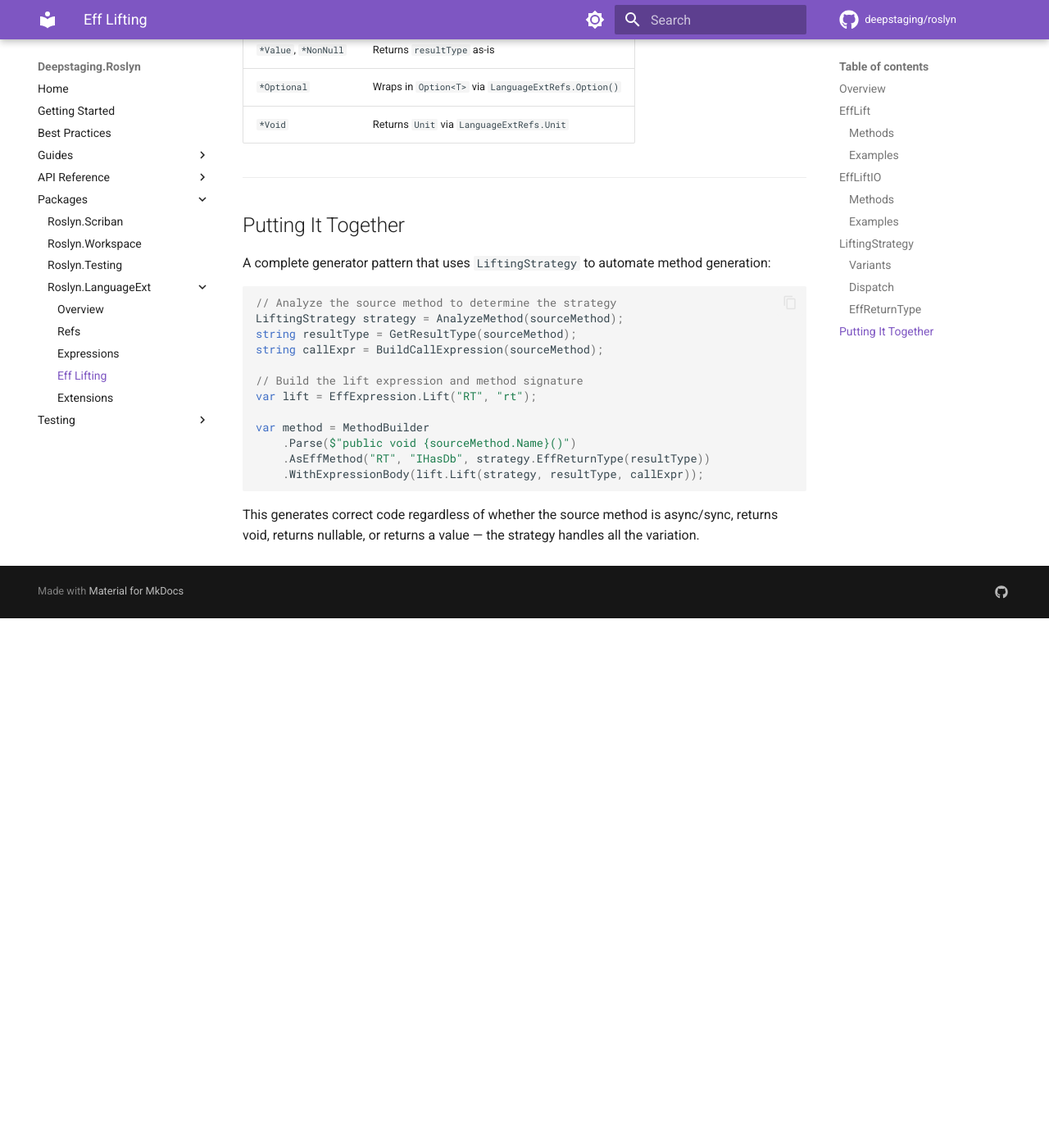
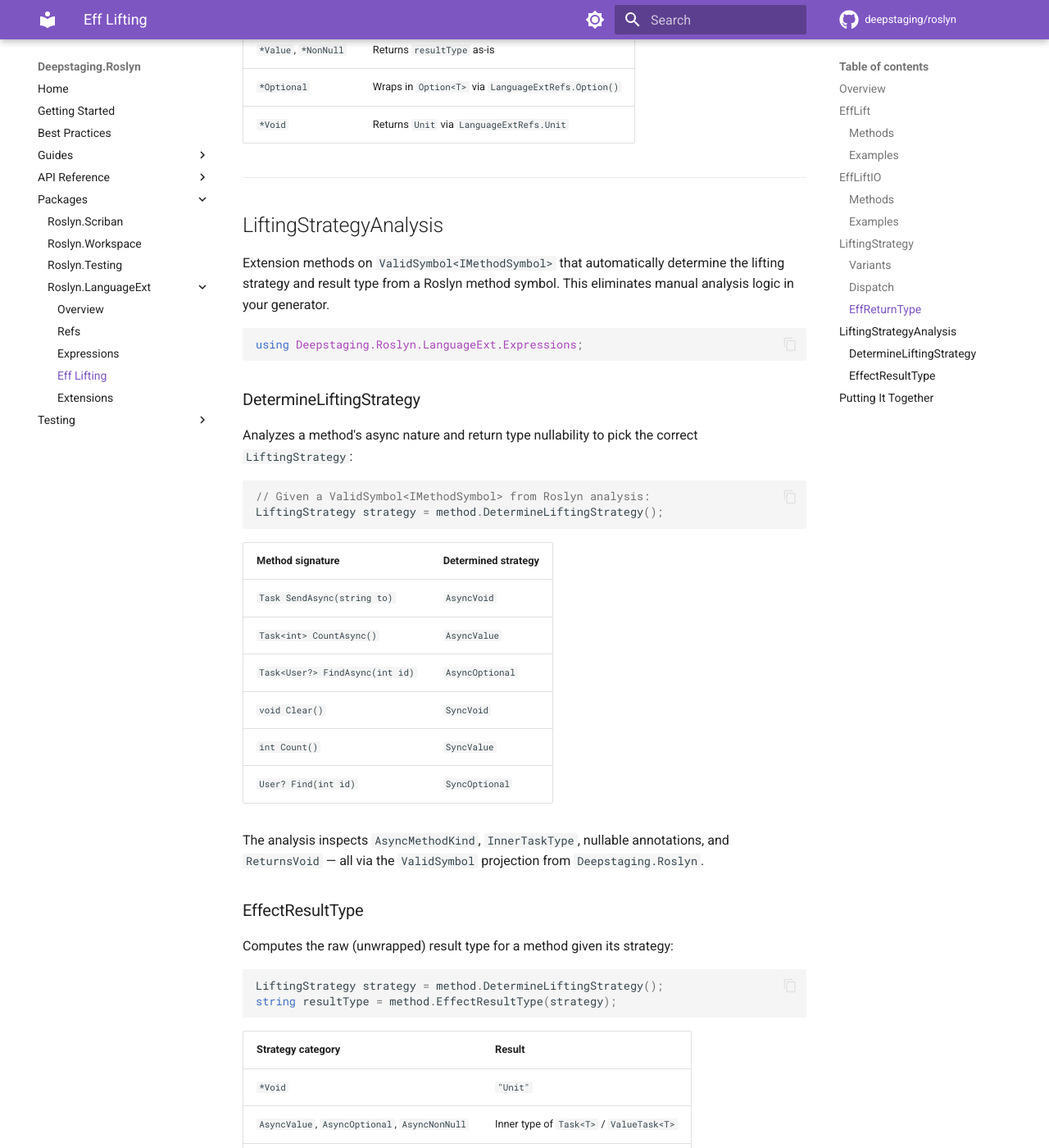
Before and after one commit to deepstaging/roslyn, an MkDocs documentation site: the page built from docs/packages/languageext/eff-lifting.md, in a window 1280 px wide and 1400 px high, scrolled down 4632 px. Shown: the whole window at 82% size. Built offline with MkDocs 1.6.1 and Material for MkDocs 9.7.7, drawn with Linux system fonts in a browser that asks for light colours; comment, search, counter and statistics services are not loaded; before the commit the page ends 5386 px from its top, so only the background shows below that; some of the changed text lies outside the part shown.

Commit message:
docs(languageext): document LiftingStrategyAnalysis
Add DetermineLiftingStrategy and EffectResultType sections to
eff-lifting.md. Update index.md Quick Start with symbol analysis
example and update Pages listing.

Co-authored-by: Copilot <223556219+Copilot@users.noreply.github.com>

````diff
--- a/docs/packages/languageext/eff-lifting.md
+++ b/docs/packages/languageext/eff-lifting.md
@@ -170,23 +170,82 @@ LiftingStrategy.AsyncVoid.EffReturnType("ignored");
 
 ---
 
+## LiftingStrategyAnalysis
+
+Extension methods on `ValidSymbol<IMethodSymbol>` that automatically determine the lifting strategy and result type from a Roslyn method symbol. This eliminates manual analysis logic in your generator.
+
+```csharp
+using Deepstaging.Roslyn.LanguageExt.Expressions;
+```
+
+### DetermineLiftingStrategy
+
+Analyzes a method's async nature and return type nullability to pick the correct `LiftingStrategy`:
+
+```csharp
+// Given a ValidSymbol<IMethodSymbol> from Roslyn analysis:
+LiftingStrategy strategy = method.DetermineLiftingStrategy();
+```
+
+| Method signature | Determined strategy |
+|-----------------|-------------------|
+| `Task SendAsync(string to)` | `AsyncVoid` |
+| `Task<int> CountAsync()` | `AsyncValue` |
+| `Task<User?> FindAsync(int id)` | `AsyncOptional` |
+| `void Clear()` | `SyncVoid` |
+| `int Count()` | `SyncValue` |
+| `User? Find(int id)` | `SyncOptional` |
+
+The analysis inspects `AsyncMethodKind`, `InnerTaskType`, nullable annotations, and `ReturnsVoid` — all via the `ValidSymbol` projection from `Deepstaging.Roslyn`.
+
+### EffectResultType
+
+Computes the raw (unwrapped) result type for a method given its strategy:
+
+```csharp
+LiftingStrategy strategy = method.DetermineLiftingStrategy();
+string resultType = method.EffectResultType(strategy);
+```
+
+| Strategy category | Result |
+|-------------------|--------|
+| `*Void` | `"Unit"` |
+| `AsyncValue`, `AsyncOptional`, `AsyncNonNull` | Inner type of `Task<T>` / `ValueTask<T>` |
+| `SyncValue`, `SyncOptional`, `SyncNonNull` | The method's return type directly |
+
+The returned type is always the **unwrapped inner type** (e.g., `"User"` not `"Option<User>"`). Wrapping is handled downstream by `EffReturnType` and `Lift`.
+
+!!! tip "DetermineLiftingStrategy + EffectResultType + Lift = zero manual analysis"
+    These three methods form a complete pipeline: analyze the method, extract its result type, then generate the lift expression — no `switch` statements needed in your generator code.
+
+---
+
 ## Putting It Together
 
-A complete generator pattern that uses `LiftingStrategy` to automate method generation:
+A complete generator pattern that uses `LiftingStrategyAnalysis` to fully automate effect method generation from Roslyn symbols:
 
 ```csharp
-// Analyze the source method to determine the strategy
-LiftingStrategy strategy = AnalyzeMethod(sourceMethod);
-string resultType = GetResultType(sourceMethod);
-string callExpr = BuildCallExpression(sourceMethod);
+using Deepstaging.Roslyn.LanguageExt.Expressions;
+using Deepstaging.Roslyn.LanguageExt.Extensions;
+using Deepstaging.Roslyn.LanguageExt.Refs;
 
-// Build the lift expression and method signature
 var lift = EffExpression.Lift("RT", "rt");
 
-var method = MethodBuilder
-    .Parse($"public void {sourceMethod.Name}()")
-    .AsEffMethod("RT", "IHasDb", strategy.EffReturnType(resultType))
-    .WithExpressionBody(lift.Lift(strategy, resultType, callExpr));
+// For each method on the source interface:
+foreach (var method in sourceType.QueryMethods())
+{
+    // 1. Determine how the method should be lifted
+    var strategy = method.DetermineLiftingStrategy();
+    var resultType = method.EffectResultType(strategy);
+
+    // 2. Build the call expression
+    var callExpr = $"rt.Service.{method.Name}({paramList})";
+
+    // 3. Generate the effect method — strategy drives everything
+    type = type.AddMethod(method.Name, m => m
+        .AsEffMethod("RT", "IHasService", strategy.EffReturnType(resultType))
+        .WithExpressionBody(lift.Lift(strategy, resultType, callExpr)));
+}
 ```
 
 This generates correct code regardless of whether the source method is async/sync, returns void, returns nullable, or returns a value — the strategy handles all the variation.
````
Also changed, not shown: docs/packages/languageext/index.md (+15 -1 lines).
